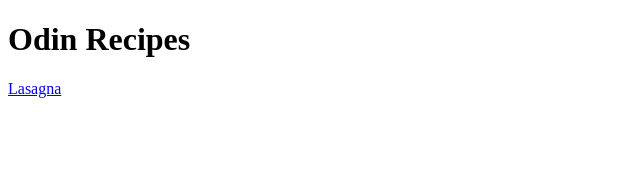
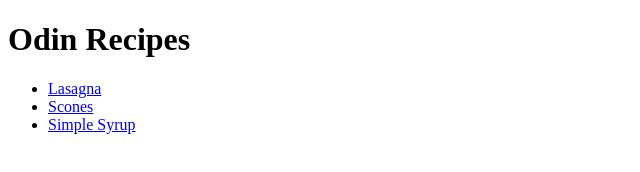
Before and after one commit to gogopxmo/odin-recipes, a plain HTML site: page index.html in a window 1280 px wide. Shown: the whole page, without its empty margins (0-640 px from the left). Drawn offline with Linux system fonts and the light colour scheme.

Commit message:
Create links to recipes on index.html

```diff
--- a/index.html
+++ b/index.html
@@ -6,6 +6,10 @@
     </head>
     <body>
         <h1>Odin Recipes</h1>
-        <a href="recipes/lasagna.html">Lasagna</a>
+        <ul>
+            <li><a href="recipes/lasagna.html">Lasagna</a></li>
+            <li><a href="recipes/scones.html">Scones</a></li>
+            <li><a href="recipes/simple-syrup.html">Simple Syrup</a></li>
+        </ul>
     </body>
 </html>
```
